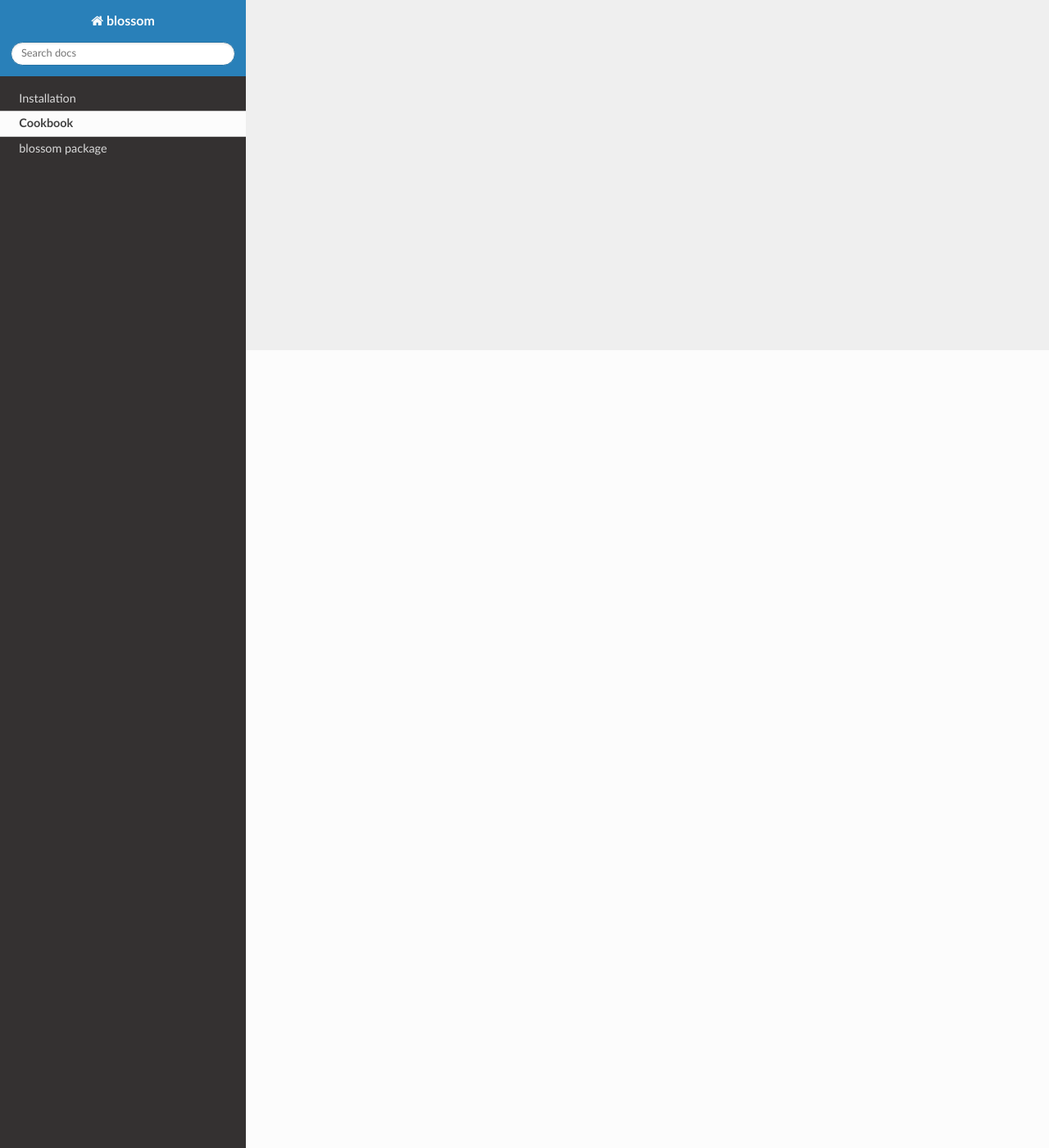
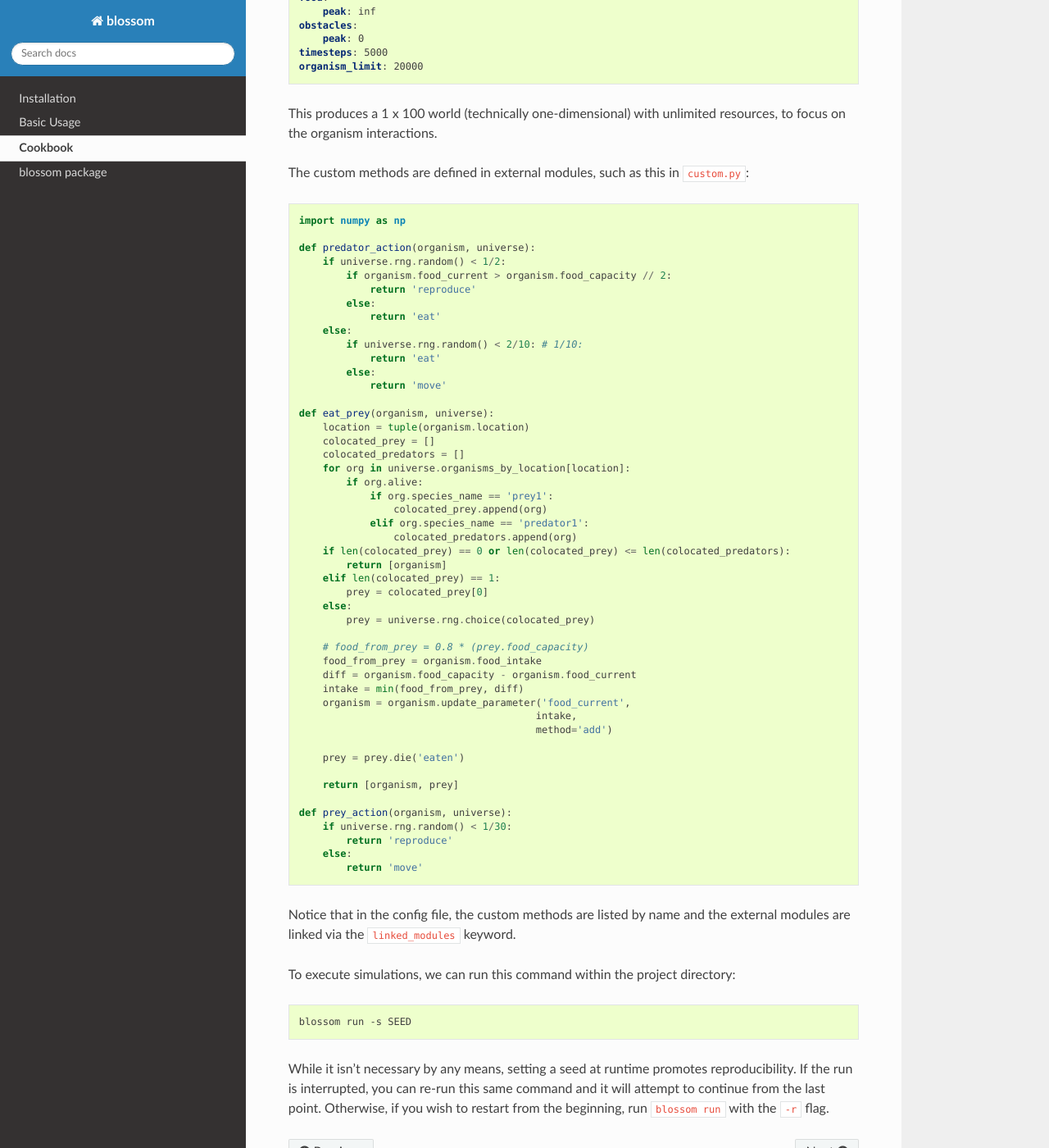
Before and after one commit to blossom-evolution/blossom, a Sphinx documentation site: the page built from docs/source/cookbook.rst, in a window 1280 px wide and 1400 px high, scrolled down 973 px. Shown: the whole window at 82% size. Built offline with Sphinx 7.4.7 and the Read the Docs theme 2.0.0, drawn with Linux system fonts in a browser that asks for light colours; some of the changed text lies outside the part shown.

```diff
--- a/docs/source/cookbook.rst
+++ b/docs/source/cookbook.rst
@@ -1,3 +1,127 @@
 ========
 Cookbook
 ========
+
+On this page, we present a complete simulation structure to get started with
+Blossom. In this case, we aim to model a predator-prey dynamic.
+
+First, we can create a basic directory structure for our project:
+
+.. code-block:: bash
+
+    predator-prey/
+        config.yml
+        custom.py
+
+Your config file might look like this:
+
+.. code-block:: yaml
+
+    species:
+    - name: predator
+        population: 100
+        max_age: inf
+        action: predator_action
+        movement: simple_random
+        reproduction:
+        type: pure_replication
+        eating:
+        type: eat_prey
+        capacity: 250
+        initial: 200
+        metabolism: 10
+        intake: 80
+        days_without: 5
+        linked_modules:
+        - custom.py
+    - name: prey
+        population: 500
+        max_age: inf
+        action: prey_action
+        movement: simple_random
+        reproduction:
+        type: pure_replication
+        linked_modules:
+        - custom.py
+    world:
+    dimensionality: 2
+    size: [1, 100]
+    water:
+        peak: inf
+    food:
+        peak: inf
+    obstacles:
+        peak: 0
+    timesteps: 5000
+    organism_limit: 20000
+
+This produces a 1 x 100 world (technically one-dimensional) with unlimited
+resources, to focus on the organism interactions.
+
+The custom methods are defined in external modules, such as this in
+``custom.py``:
+
+.. code-block:: python
+
+    import numpy as np
+
+    def predator_action(organism, universe):
+        if universe.rng.random() < 1/2:
+            if organism.food_current > organism.food_capacity // 2:
+                return 'reproduce'
+            else:
+                return 'eat'
+        else:
+            if universe.rng.random() < 2/10: # 1/10:
+                return 'eat'
+            else:
+                return 'move'
+
+    def eat_prey(organism, universe):
+        location = tuple(organism.location)
+        colocated_prey = []
+        colocated_predators = []
+        for org in universe.organisms_by_location[location]:
+            if org.alive:
+                if org.species_name == 'prey1':
+                    colocated_prey.append(org)
+                elif org.species_name == 'predator1':
+                    colocated_predators.append(org)
+        if len(colocated_prey) == 0 or len(colocated_prey) <= len(colocated_predators):
+            return [organism]
+        elif len(colocated_prey) == 1:
+            prey = colocated_prey[0]
+        else:
+            prey = universe.rng.choice(colocated_prey)
+
+        # food_from_prey = 0.8 * (prey.food_capacity)
+        food_from_prey = organism.food_intake
+        diff = organism.food_capacity - organism.food_current
+        intake = min(food_from_prey, diff)
+        organism = organism.update_parameter('food_current',
+                                            intake,
+                                            method='add')
+
+        prey = prey.die('eaten')
+
+        return [organism, prey]
+
+    def prey_action(organism, universe):
+        if universe.rng.random() < 1/30:
+            return 'reproduce'
+        else:
+            return 'move'
+
+Notice that in the config file, the custom methods are listed by name and
+the external modules are linked via the ``linked_modules`` keyword.
+
+To execute simulations, we can run this command within the project directory:
+
+.. code-block:: bash
+
+    blossom run -s SEED
+
+While it isn't necessary by any means, setting a seed at runtime promotes
+reproducibility. If the run is interrupted, you can re-run this same command
+and it will attempt to continue from the last point. Otherwise, if you wish to
+restart from the beginning, run ``blossom run`` with the ``-r`` flag.
--- a/docs/source/index.rst
+++ b/docs/source/index.rst
@@ -17,6 +17,7 @@ Table of Contents
       :maxdepth: 1
 
       install
+      basic_usage
       cookbook
       blossom
 
```
Also changed, not shown: README.md (+58 -0 lines), docs/source/basic_usage.rst (added, +43 -0 lines), docs/source/structure.rst (added), media/blossom-dashboard.png (added).
